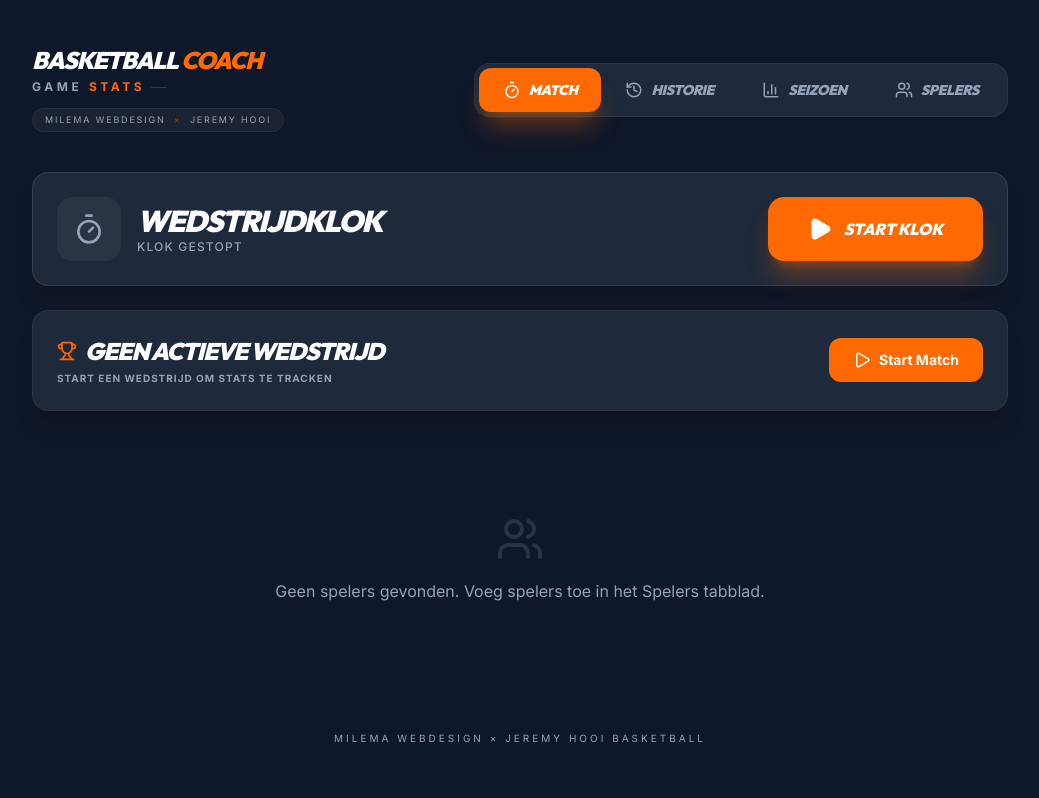
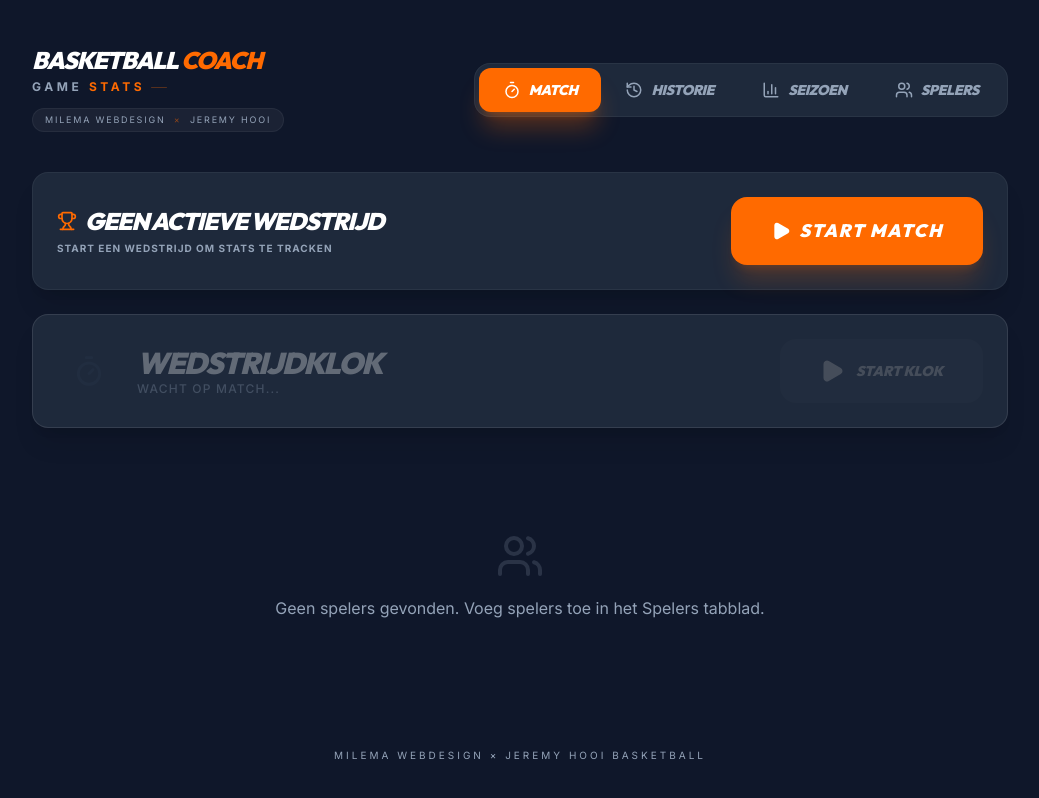
Before and after one commit to dannyderooijbup-dev/BasketballCoachMilema, a React (Vite) app: page / in a window 1280 px wide. Shown: the whole page, without its empty margins (120-1159 px from the left). Built offline with nearby package versions, Linux system fonts and the light colour scheme.

Commit message:
feat: Persist match time and clock start state
Persists the `matchTime` and `matchClockStartTime` to localStorage to allow the game clock state to be restored on app reload. This ensures continuity for ongoing matches.

```diff
--- a/src/App.tsx
+++ b/src/App.tsx
@@ -36,6 +36,8 @@ export default function App() {
 
   // Game Clock
   const [gameClockRunning, setGameClockRunning] = useState(false);
+  const [matchTime, setMatchTime] = useState(0); // Accumulated time in ms
+  const [matchClockStartTime, setMatchClockStartTime] = useState<number | null>(null);
 
   // Interval for live timer re-renders
   const [_, setTick] = useState(0);
@@ -50,6 +52,8 @@ export default function App() {
     const savedMatchActive = localStorage.getItem('isMatchActive');
     const savedOpponent = localStorage.getItem('opponent');
     const savedClock = localStorage.getItem('gameClockRunning');
+    const savedMatchTime = localStorage.getItem('matchTime');
+    const savedMatchClockStart = localStorage.getItem('matchClockStartTime');
 
     if (savedPlayers) {
       let parsedPlayers: Player[] = JSON.parse(savedPlayers);
@@ -90,6 +94,8 @@ export default function App() {
     if (savedMatchActive) setIsMatchActive(JSON.parse(savedMatchActive));
     if (savedOpponent) setOpponent(savedOpponent);
     if (savedClock) setGameClockRunning(JSON.parse(savedClock));
+    if (savedMatchTime) setMatchTime(JSON.parse(savedMatchTime));
+    if (savedMatchClockStart) setMatchClockStartTime(JSON.parse(savedMatchClockStart));
 
     initialLoadDone.current = true;
   }, []);
@@ -102,7 +108,9 @@ export default function App() {
     localStorage.setItem('isMatchActive', JSON.stringify(isMatchActive));
     localStorage.setItem('opponent', opponent);
     localStorage.setItem('gameClockRunning', JSON.stringify(gameClockRunning));
-  }, [players, history, isMatchActive, opponent, gameClockRunning]);
+    localStorage.setItem('matchTime', JSON.stringify(matchTime));
+    localStorage.setItem('matchClockStartTime', JSON.stringify(matchClockStartTime));
+  }, [players, history, isMatchActive, opponent, gameClockRunning, matchTime, matchClockStartTime]);
 
   // Tick for UI updates
   useEffect(() => {
@@ -166,6 +174,15 @@ export default function App() {
     const newRunningState = !gameClockRunning;
     setGameClockRunning(newRunningState);
     const now = Date.now();
+
+    if (!newRunningState) {
+      if (matchClockStartTime) {
+        setMatchTime(prev => prev + (now - matchClockStartTime));
+        setMatchClockStartTime(null);
+      }
+    } else {
+      setMatchClockStartTime(now);
+    }
 
     setPlayers(prev => prev.map(p => {
       if (!p.isRunning) return p;
@@ -340,6 +357,8 @@ export default function App() {
       lastActions: []
     })));
     setIsMatchActive(true);
+    setMatchTime(0);
+    setMatchClockStartTime(null);
     setShowMatchStartModal(false);
   };
 
@@ -360,20 +379,25 @@ export default function App() {
       return p;
     });
 
-    const totalMatchTime = finalPlayers.reduce((acc, p) => acc + p.totalTime, 0);
+    let finalMatchTime = matchTime;
+    if (gameClockRunning && matchClockStartTime) {
+      finalMatchTime += (now - matchClockStartTime);
+    }
 
     const newEntry: MatchHistoryEntry = {
       matchId: crypto.randomUUID(),
       date: now,
       opponent,
       players: finalPlayers,
-      totalMatchTime
+      totalMatchTime: finalMatchTime
     };
 
     setHistory([newEntry, ...history]);
     setPlayers(finalPlayers); // Update local state for reset
     setIsMatchActive(false);
     setGameClockRunning(false);
+    setMatchTime(0);
+    setMatchClockStartTime(null);
     setOpponent('');
   };
 
@@ -389,35 +413,13 @@ export default function App() {
     })));
     setIsMatchActive(false);
     setGameClockRunning(false);
+    setMatchTime(0);
+    setMatchClockStartTime(null);
     setOpponent('');
   };
 
   const renderDashboard = () => (
     <div className="space-y-6">
-      {/* Game Clock Control */}
-      <div className="bg-surface p-4 sm:p-6 rounded-2xl shadow-xl border border-white/10 flex flex-col sm:flex-row justify-between items-center gap-4">
-        <div className="flex items-center gap-4 w-full sm:w-auto">
-          <div className={`p-3 sm:p-4 rounded-xl sm:rounded-2xl ${gameClockRunning ? 'bg-primary shadow-[0_0_20px_rgba(255,106,0,0.4)]' : 'bg-white/5'} transition-all`}>
-            <Timer size={24} className={`sm:w-8 sm:h-8 ${gameClockRunning ? 'text-white' : 'text-text-muted'}`} />
-          </div>
-          <div>
-            <h2 className="text-xl sm:text-3xl font-black font-display italic uppercase tracking-tighter">Wedstrijdklok</h2>
-            <p className="text-text-muted text-[10px] sm:text-xs uppercase tracking-widest font-medium">{gameClockRunning ? 'Klok Loopt' : 'Klok Gestopt'}</p>
-          </div>
-        </div>
-        <button
-          onClick={toggleGameClock}
-          className={`w-full sm:w-auto flex items-center justify-center gap-2 sm:gap-3 px-6 sm:px-10 py-4 sm:py-5 rounded-xl sm:rounded-2xl font-black font-display uppercase italic transition-all active:scale-95 ${
-            gameClockRunning
-              ? 'bg-red-500/10 text-red-500 border border-red-500/20'
-              : 'bg-primary text-white shadow-xl shadow-primary/30 hover:scale-[1.02]'
-          }`}
-        >
-          {gameClockRunning ? <Pause size={20} strokeWidth={3} className="sm:w-6 sm:h-6" /> : <Play size={20} fill="white" strokeWidth={3} className="sm:w-6 sm:h-6" />}
-          <span className="text-sm sm:text-base">{gameClockRunning ? 'Pauze' : 'Start Klok'}</span>
-        </button>
-      </div>
-
       <div className="flex flex-col sm:flex-row gap-4 sm:justify-between sm:items-center bg-surface p-4 sm:p-6 rounded-2xl shadow-xl border border-white/5">
         <div>
           <h2 className="text-xl sm:text-2xl font-display font-black text-white flex items-center gap-2 italic tracking-tighter">
@@ -430,15 +432,48 @@ export default function App() {
         </div>
         <div className="flex gap-2">
           {!isMatchActive ? (
-            <button onClick={() => setShowMatchStartModal(true)} className="w-full sm:w-auto btn-primary flex items-center justify-center gap-2 py-3 px-6">
-              <Play size={18} /> <span className="text-sm">Start Match</span>
+            <button
+              onClick={() => setShowMatchStartModal(true)}
+              className="w-full sm:w-auto bg-primary hover:bg-primary/90 text-white font-display font-black italic uppercase tracking-widest flex items-center justify-center gap-2 py-5 px-10 rounded-2xl transition-all active:scale-95 shadow-xl shadow-primary/20"
+            >
+              <Play size={20} fill="white" /> <span className="text-base sm:text-lg">Start Match</span>
             </button>
           ) : (
-            <button onClick={endMatch} className="w-full sm:w-auto bg-red-500 hover:bg-red-600 text-white font-black italic uppercase font-display py-3 px-6 rounded-xl transition-all active:scale-95 text-sm">
+            <button
+              onClick={endMatch}
+              className="w-full sm:w-auto bg-red-500 hover:bg-red-600 text-white font-display font-black italic uppercase tracking-widest py-5 px-10 rounded-2xl transition-all active:scale-95 text-base sm:text-lg shadow-xl shadow-red-500/20"
+            >
               Beëindigen
             </button>
           )}
         </div>
+      </div>
+
+      {/* Game Clock Control */}
+      <div className="bg-surface p-4 sm:p-6 rounded-2xl shadow-xl border border-white/10 flex flex-col sm:flex-row justify-between items-center gap-4">
+        <div className="flex items-center gap-4 w-full sm:w-auto">
+          <div className={`p-3 sm:p-4 rounded-xl sm:rounded-2xl ${gameClockRunning ? 'bg-primary shadow-[0_0_20px_rgba(255,106,0,0.4)]' : (isMatchActive ? 'bg-white/5' : 'bg-white/2 opacity-20')} transition-all`}>
+            <Timer size={24} className={`sm:w-8 sm:h-8 ${gameClockRunning ? 'text-white' : (isMatchActive ? 'text-text-muted' : 'text-slate-700')}`} />
+          </div>
+          <div className={!isMatchActive ? 'opacity-30' : ''}>
+            <h2 className="text-xl sm:text-3xl font-black font-display italic uppercase tracking-tighter">Wedstrijdklok</h2>
+            <p className="text-text-muted text-[10px] sm:text-xs uppercase tracking-widest font-medium">{gameClockRunning ? 'Klok Loopt' : (isMatchActive ? 'Klok Gestopt' : 'Wacht op match...')}</p>
+          </div>
+        </div>
+        <button
+          onClick={toggleGameClock}
+          disabled={!isMatchActive}
+          className={`w-full sm:w-auto flex items-center justify-center gap-2 sm:gap-3 px-6 sm:px-10 py-4 sm:py-5 rounded-xl sm:rounded-2xl font-black font-display uppercase italic transition-all ${
+            !isMatchActive
+              ? 'bg-white/5 text-text-muted cursor-not-allowed opacity-30 grayscale'
+              : gameClockRunning
+                ? 'bg-red-500/10 text-red-500 border border-red-500/20 active:scale-95'
+                : 'bg-primary text-white shadow-xl shadow-primary/30 hover:scale-[1.02] active:scale-95'
+          }`}
+        >
+          {gameClockRunning ? <Pause size={20} strokeWidth={3} className="sm:w-6 sm:h-6" /> : <Play size={20} fill={isMatchActive ? "white" : "currentColor"} strokeWidth={3} className="sm:w-6 sm:h-6" />}
+          <span className="text-xs sm:text-sm">{gameClockRunning ? 'Pauze' : 'Start Klok'}</span>
+        </button>
       </div>
 
       <div className="grid grid-cols-1 md:grid-cols-2 gap-4">
@@ -519,18 +554,25 @@ export default function App() {
       <h2 className="text-2xl sm:text-3xl font-display font-black italic uppercase tracking-tighter">Wedstrijdhistorie</h2>
       <div className="space-y-3">
         {history.map(match => (
-          <button
+          <div
             key={match.matchId}
             onClick={() => setSelectedMatch(match)}
-            className="w-full bg-surface hover:bg-white/5 transition-all p-3 sm:p-4 rounded-2xl flex items-center justify-between shadow-lg border border-white/5 text-left active:scale-[0.98]"
+            className="w-full bg-surface hover:bg-white/5 transition-all p-3 sm:p-4 rounded-2xl flex items-center justify-between shadow-lg border border-white/5 text-left cursor-pointer group active:scale-[0.98]"
+            role="button"
+            tabIndex={0}
+            onKeyDown={(e) => { if (e.key === 'Enter' || e.key === ' ') setSelectedMatch(match); }}
           >
             <div className="flex items-center gap-3 sm:gap-4 overflow-hidden">
-              <div className="flex-shrink-0 w-10 h-10 sm:w-12 sm:h-12 rounded-xl bg-primary/10 flex items-center justify-center text-primary">
+              <div className="flex-shrink-0 w-10 h-10 sm:w-12 sm:h-12 rounded-xl bg-primary/10 flex items-center justify-center text-primary group-hover:scale-110 transition-transform">
                 <Trophy size={20} className="sm:w-6 sm:h-6" />
               </div>
               <div className="truncate">
                 <h3 className="font-display font-black uppercase italic tracking-tight text-base sm:text-lg truncate">{match.opponent}</h3>
-                <p className="text-[9px] sm:text-[10px] text-text-muted uppercase tracking-widest font-bold">{formatDate(match.date)}</p>
+                <div className="flex items-center gap-2">
+                  <p className="text-[9px] sm:text-[10px] text-text-muted uppercase tracking-widest font-bold">{formatDate(match.date)}</p>
+                  <span className="text-[9px] sm:text-[10px] text-primary/60 font-black">•</span>
+                  <p className="text-[9px] sm:text-[10px] text-primary font-black uppercase italic tracking-widest">{formatTime(match.totalMatchTime)}</p>
+                </div>
               </div>
             </div>
             <div className="flex items-center gap-2 sm:gap-4 text-right flex-shrink-0">
@@ -540,14 +582,14 @@ export default function App() {
               </div>
               <button
                 onClick={(e) => { e.stopPropagation(); deleteMatch(match.matchId); }}
-                className="p-2 text-red-400 hover:bg-red-400/10 rounded-lg transition-colors active:scale-90"
+                className="p-2 text-red-400 hover:bg-red-400/10 rounded-lg transition-colors active:scale-90 relative z-10"
                 title="Verwijderen"
               >
                 <Trash2 size={16} className="sm:w-[18px] sm:h-[18px]" />
               </button>
-              <ChevronRight className="text-text-muted w-4 h-4 sm:w-5 sm:h-5" />
+              <ChevronRight className="text-text-muted w-4 h-4 sm:w-5 sm:h-5 group-hover:translate-x-1 transition-transform" />
             </div>
-          </button>
+          </div>
         ))}
         {history.length === 0 && (
           <div className="py-20 text-center text-text-muted">
@@ -860,7 +902,7 @@ export default function App() {
                     <div className="text-2xl sm:text-4xl font-display font-black uppercase italic tracking-tighter truncate max-w-[200px] sm:max-w-none">{selectedMatch.opponent}</div>
                   </div>
                   <div className="text-center sm:text-right">
-                    <p className="text-[10px] text-text-muted uppercase tracking-[0.2em] font-bold">Totaal Speeltijd</p>
+                    <p className="text-[10px] text-text-muted uppercase tracking-[0.2em] font-bold">Wedstrijdduur</p>
                     <p className="text-2xl sm:text-3xl font-mono text-primary font-black italic">{formatTime(selectedMatch.totalMatchTime)}</p>
                   </div>
                 </div>
--- a/src/pdfUtils.ts
+++ b/src/pdfUtils.ts
@@ -20,7 +20,7 @@ export function exportMatchToPDF(match: MatchHistoryEntry) {
   doc.setTextColor(100, 100, 100);
   doc.text(`Tegenstander: ${match.opponent}`, 14, 30);
   doc.text(`Datum: ${formatDate(match.date)}`, 14, 37);
-  doc.text(`Totaal Team Speeltijd: ${formatTime(match.totalMatchTime)}`, 14, 44);
+  doc.text(`Wedstrijdduur: ${formatTime(match.totalMatchTime)}`, 14, 44);
 
   // Stats Table
   const tableData = match.players.map(p => {
```
